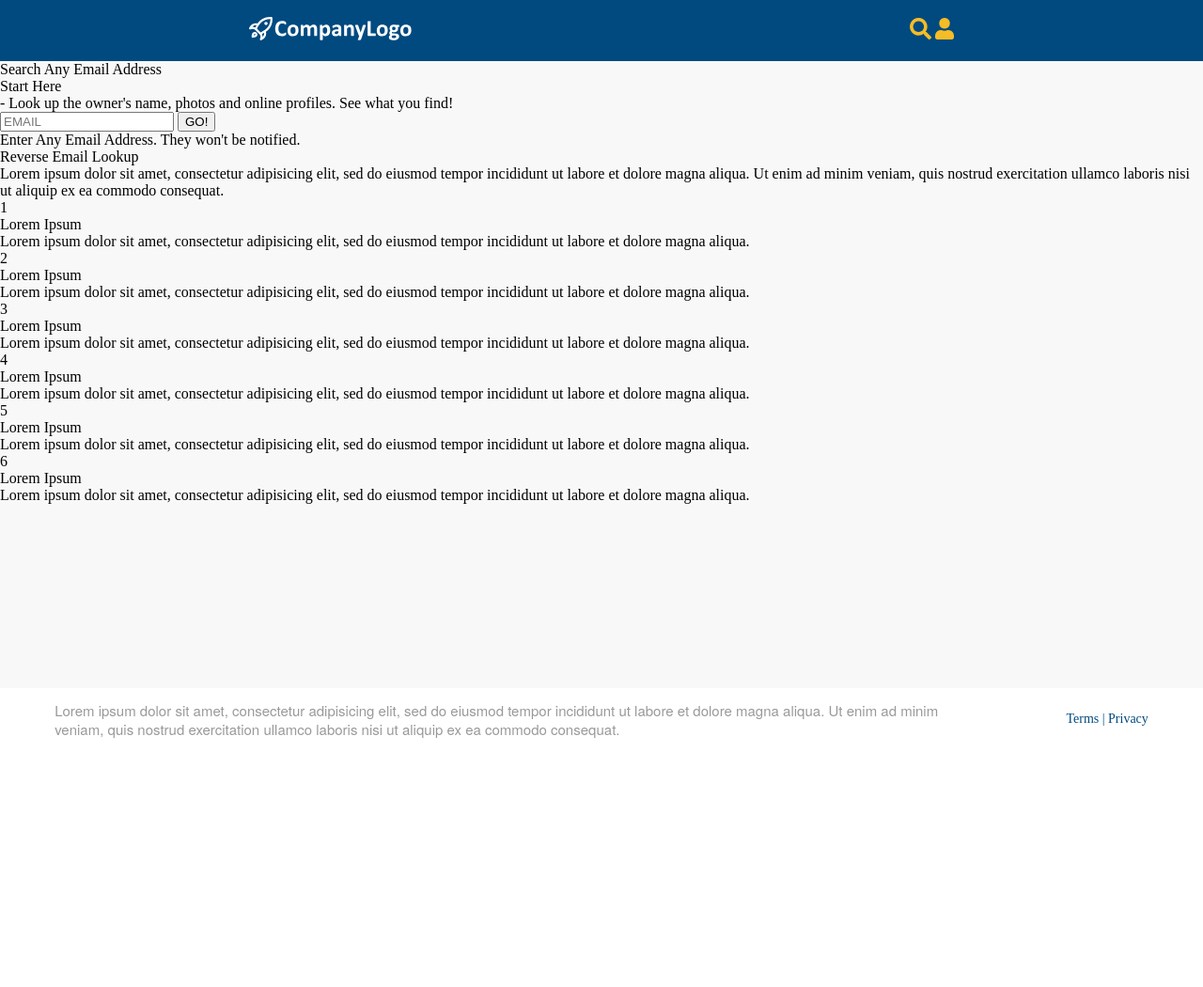
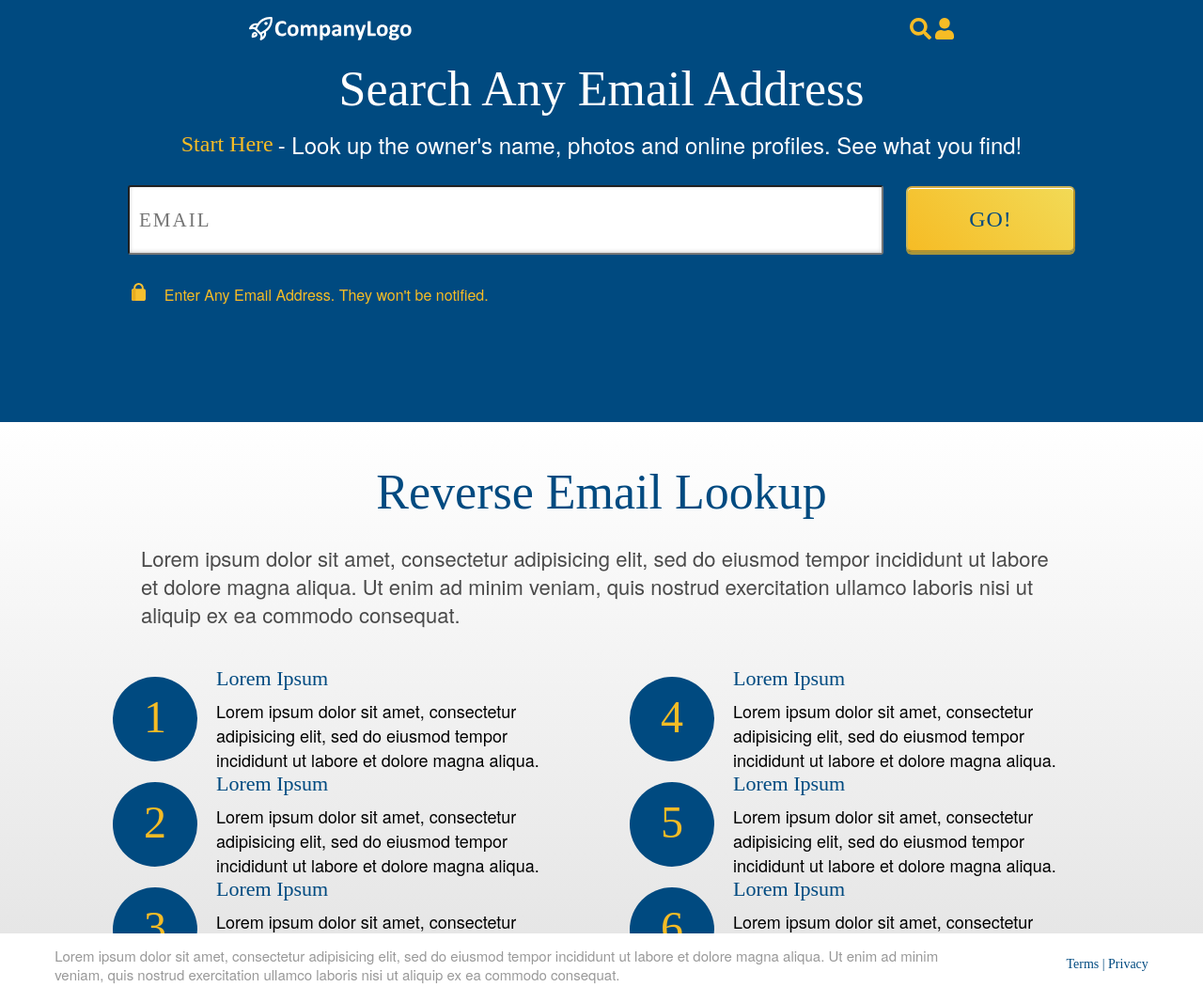
Before and after one commit to chrisyuaners/email-search-ltv, a plain HTML site: page index.html in a window 1280 px wide. Shown: the whole page at 94% size. Before the commit the page ends 800 px from the top, so only its background shows below. Drawn offline with nearby package versions, Linux system fonts and the light colour scheme.

Commit message:
add landing page styles

```diff
--- a/index.html
+++ b/index.html
@@ -20,31 +20,37 @@
     <main>
         <div id="landing-initial">
             <div id="search-container">
-                <div id="search-top">
+                <div class="search-top">
                     <div class="search-title">
                         Search Any Email Address
                     </div>
                     <div class="search-text">
-                        <div>Start Here </div>
-                        <div>- Look up the owner's name, photos and online profiles. See what you find!</div>
+                        <div class="search-text-color">Start Here </div>
+                        <div>
+                             - Look up the owner's name, photos and online profiles. See what you find!
                         </div>
                     </div>
-                <div id="search-bottom">
-                    <form id="search-form">
-                        <input type="text" name="email" id="email" placeholder="EMAIL"/>
-                        <input type="submit" value="GO!"/>
+                </div>
+                <div class="search-bottom">
+                    <form class="search-form">
+                        <input type="text" name="email" class="email" placeholder="EMAIL"/>
+                        <input disabled type="submit" value="GO!" class="submit"/>
                     </form>
-                    <div>Enter Any Email Address. They won't be notified.</div>
+                    <div class="search-subtext">
+                        <img src="assets/lock.svg" alt="lock"/>
+                        Enter Any Email Address. They won't be notified.
+                    </div>
                 </div>
             </div>
             <div id="info-container">
-                <div id="Info-title">
+                <div id="info-title">
                     Reverse Email Lookup
                 </div>
                 <div id="info-text">
                     Lorem ipsum dolor sit amet, consectetur adipisicing elit, sed do eiusmod tempor incididunt ut labore et dolore magna aliqua. Ut enim ad minim veniam, quis nostrud exercitation ullamco laboris nisi ut aliquip ex ea commodo consequat.
                 </div>
                 <div id="bullet-container">
+                    <div id="bullet-top">
                         <div class="bullet">
                             <div class="bullet-left">
                                 <div class="bullet-number">
@@ -90,6 +96,8 @@
                                 </div>
                             </div>
                         </div>
+                    </div>
+                    <div id="bullet-bottom">
                         <div class="bullet">
                             <div class="bullet-left">
                                 <div class="bullet-number">
@@ -138,6 +146,28 @@
                     </div>
                 </div>
             </div>
+        </div>
+        <div hidden id="search-again">
+            <div class="search-top">
+                <div class="search-title">
+                    Can't Find The Right Person?
+                </div>
+                <div class="search-text">
+                    <div class="search-text-color">Try Again </div>
+                    <div> - Make a new search</div>
+                </div>
+            </div>
+            <div class="search-bottom">
+                <form class="search-form">
+                    <input type="text" name="email" class="email" placeholder="EMAIL"/>
+                    <input type="submit" value="GO!" class="submit"/>
+                </form>
+                <div class="search-subtext">
+                    <img src="assets/lock.svg" alt="lock"/>
+                    Enter Any Email Address. They won't be notified.
+                </div>
+            </div>
+        </div>
     </main>
     <footer>
         <div id="footer-text">
--- a/index.js
+++ b/index.js
@@ -3,8 +3,12 @@ $(document).ready(function() {
     console.log('JS LOADING...');
     // declare variables
     const URL = 'https://ltv-data-api.herokuapp.com/api/v1/records.json?email=';
+    const searchForm = $( ".search-form" );
     const mainContainer = document.querySelector('main');
-    const initialLanding = $('#landing-initial');
+    const initialLanding = document.querySelector('#landing-initial');
+    const searchAgain = $('#search-again');
+    const emailInput = $(".email");
+    const formSubmit = $(".submit");
 
     // code templates
     const loading = `
@@ -25,43 +29,39 @@ $(document).ready(function() {
         </div>
     `;
 
-    const searchAgain = `
-        <div id="search-container">
-            <div id="search-top">
-                <div class="search-title">
-                    Can't Find The Right Person?
-                </div>
-                <div class="search-text">
-                    <div>Try Again </div>
-                    <div>- Make a new search</div>
-                </div>
-            </div>
-            <div id="search-bottom">
-                <form id="search-form">
-                    <input type="text" name="email" id="email" placeholder="EMAIL"/>
-                    <input type="submit" value="GO!"/>
-                </form>
-                <div>Enter Any Email Address. They won't be notified.</div>
-            </div>
-        </div>
-    `;
+    // helper functions
+    function validateEmail(email) {
+        const re = /^(([^<>()[\]\\.,;:\s@\"]+(\.[^<>()[\]\\.,;:\s@\"]+)*)|(\".+\"))@((\[[0-9]{1,3}\.[0-9]{1,3}\.[0-9]{1,3}\.[0-9]{1,3}\])|(([a-zA-Z\-0-9]+\.)+[a-zA-Z]{2,}))$/;
+        return re.test(email);
+    }
 
     // add event listeners
-    $( "#search-form" ).submit(function( event ) {
+    searchForm.submit(function( event ) {
         event.preventDefault();
         const userData = null;
-        const input = $("#email").val();
-        $("#email").val('');
-        initialLanding.hide();
-        mainContainer.innerHTML = loading;
+        const input = $(".email").val();
+        $(".email").val('');
+        initialLanding.innerHTML = '';
+        initialLanding.innerHTML = loading;
         // fetch(`${URL}${$("#email").val()}`)
         // .then(resp => resp.json())
         // .then(result => {
         //     console.log(result);
         // })
         if (!userData) {
-            mainContainer.innerHTML = noResults;
-            mainContainer.innerHTML += searchAgain;
+            initialLanding.innerHTML = noResults;
+            searchAgain.show();
+        }
+    });
+
+    emailInput.keyup(function() {
+        const validEmail = validateEmail($(".email").val());
+        if (validEmail) {
+            emailInput.removeClass("error");
+            formSubmit.prop('disabled', false);
+
+        } else {
+            emailInput.addClass("error");
         }
     });
     console.log('JS LOADED');
--- a/styles.css
+++ b/styles.css
@@ -1,3 +1,5 @@
+/* Global Styles START */
+
 body {
     margin: 0;
     width: 100%;
@@ -74,3 +76,195 @@ nav, main, footer {
     text-align: center;
     margin-top: 28px;
 }
+
+/* Global Styles END */
+
+/* Landing Styles START */
+
+.error {
+    border: 5px solid #DC0015;
+}
+
+#search-container, #search-again {
+    height: 384px;
+    background-color: #004A80;
+}
+
+.search-bottom {
+    text-align: center;
+}
+
+.search-title {
+    font-family: HelveticaNeue-Bold;
+    font-size: 52px;
+    color: #FFFFFF;
+    letter-spacing: 0;
+    text-align: center;
+}
+
+.search-text {
+    font-family: HelveticaNeue;
+    font-size: 24px;
+    color: #FFFFFF;
+    letter-spacing: 0;
+    text-align: center;
+    line-height: 29px;
+    display: flex;
+    justify-content: center;
+    margin-top: 15px;
+}
+
+.search-text-color {
+    font-family: HelveticaNeue-Bold;
+    font-size: 24px;
+    color: #F6BC25;
+    letter-spacing: 0;
+    text-align: center;
+    padding-right: 5px;
+}
+
+.search-form {
+    box-sizing: border-box;
+    -moz-box-sizing: border-box;
+    -webkit-box-sizing: border-box;
+    margin-top: 29px;
+}
+
+.email {
+    background: #FFFFFF;
+    box-shadow: inset 0 -1px 4px 0 rgba(0,0,0,0.20);
+    border-radius: 3px;
+    width: 780px;
+    height: 50px;
+    justify-content: center;
+    padding: 10px;
+    font-family: HelveticaNeue-Bold;
+    font-size: 21px;
+    letter-spacing: 2px;
+    line-height: 18px;
+    margin-right: 20px;
+}
+
+.submit {
+    background-image: linear-gradient(225deg, #F2DA56 0%, #F6BC25 100%);
+    box-shadow: 0 3px 0 0 #A6953B, inset 0 1px 0 0 #FFFFFF;
+    border-radius: 6px;
+    font-family: HelveticaNeue-Bold;
+    font-size: 24px;
+    color: #004A80;
+    letter-spacing: 1px;
+    text-align: center;
+    width: 180px;
+    height: 70px;
+    cursor: pointer;
+}
+
+.submit:hover {
+    background: #F2DA56;
+}
+
+.submit:active {
+    background: #F6BC25;
+}
+
+.search-subtext {
+    font-family: HelveticaNeue;
+    font-size: 16px;
+    color: #F6BC25;
+    letter-spacing: 0;
+    margin-top: 30px;
+    margin-right: 620px;
+}
+
+.search-subtext > img {
+    margin-right: 15px;
+}
+
+#info-container {
+    background-image: linear-gradient(0deg, #E6E6E6 0%, #FFFFFF 100%);
+    height: 68vh;
+}
+
+#info-title {
+    font-family: HelveticaNeue-Bold;
+    font-size: 52px;
+    color: #004A80;
+    letter-spacing: 0;
+    text-align: center;
+    line-height: 70px;
+    padding-top: 40px;
+}
+
+#info-text {
+    font-family: HelveticaNeue;
+    font-size: 22px;
+    color: #4A4A4A;
+    letter-spacing: 0;
+    line-height: 30px;
+    width: 980px;
+    height: 90px;
+    margin: auto;
+    margin-top: 20px;
+}
+
+#bullet-container {
+    display: flex;
+    justify-content: space-between;
+    width: 1040px;
+    margin: auto;
+    margin-top: 40px;
+    margin-bottom: 60px;
+}
+
+.bullet {
+    width: 490px;
+    display: flex;
+    align-items: center;
+}
+
+.bullet-left {
+    width: 90px;
+    height: 90px;
+    background: #004A80;
+    border-radius: 45px;
+    margin-right: 20px;
+}
+
+.bullet-number {
+    font-family: HelveticaNeue-Bold;
+    font-size: 48px;
+    color: #F6BC25;
+    letter-spacing: 0;
+    text-align: center;
+    margin-top: 15px;
+}
+
+.bullet-right {
+    width: 380px;
+}
+
+.bullet-title {
+    font-family: HelveticaNeue-Bold;
+    font-size: 22px;
+    color: #004A80;
+    letter-spacing: 0;
+}
+
+.bullet-text {
+    font-family: HelveticaNeue;
+    font-size: 18px;
+    color: #000000;
+    letter-spacing: 0;
+    line-height: 26px;
+    margin-top: 8px;
+}
+
+/* Landing Styles END */
+
+/* No Results Styles START */
+
+#no-results-container {
+    height: 47vh;
+}
+
+/* No Results Styles END */
```
Lines whose indentation alone changed are shown as unchanged.
